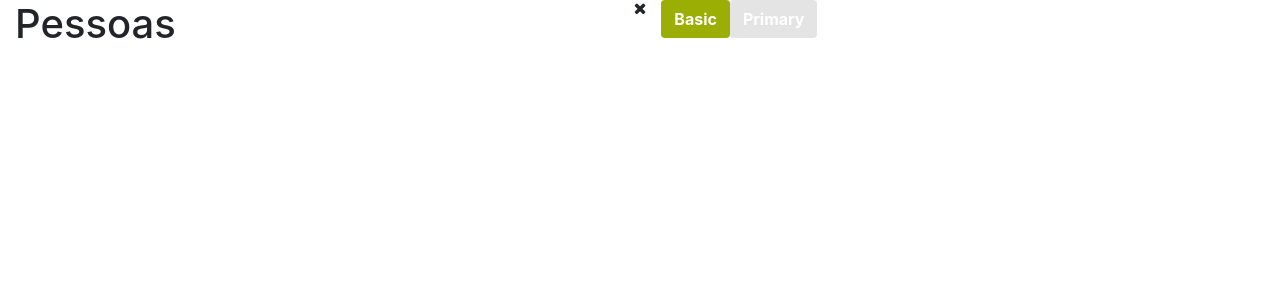
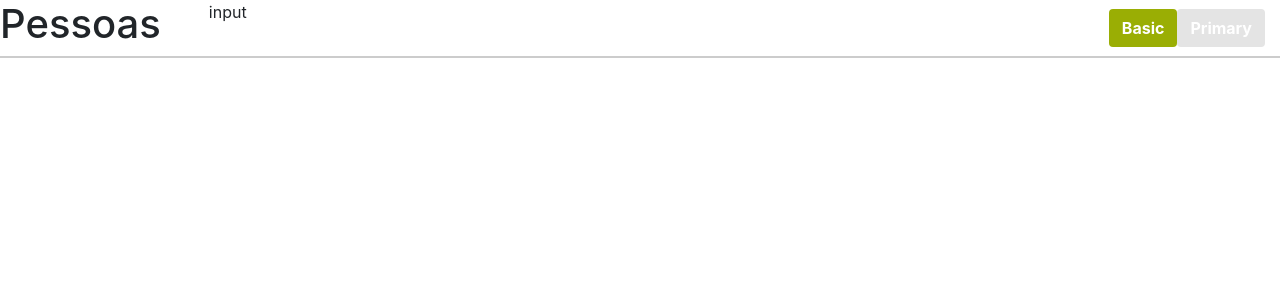
Before and after one commit to Rosanaxica/everis.SimpleProject.front, an Angular app in the folder code/: page / in a window 1280 px wide. Shown: the top 300 px of the page. Built offline with nearby package versions, Linux system fonts and the light colour scheme.

Commit message:
Padronização do componente de título: título, botões e aguardando input.

```diff
--- a/code/src/app/app.component.html
+++ b/code/src/app/app.component.html
@@ -1,3 +1,3 @@
 
-<app-title [title]='"Pessoas"' [show]='true'>
+<app-title [title]='"Pessoas"' [showSearch]=true [showAction]=true>
 </app-title>
--- a/code/src/app/shared/title/title.component.css
+++ b/code/src/app/shared/title/title.component.css
@@ -1 +1 @@
-hr {border-style: solid; border-color: #ddd; margin-top: 10px}
+hr {border: 1px solid #ccc; width: 100%; margin-top: 0}
--- a/code/src/app/shared/title/title.component.html
+++ b/code/src/app/shared/title/title.component.html
@@ -1,8 +1,10 @@
-<div class="row">
-  <h1 class="col">{{title}}</h1>
-  <i class="fa fa-close"></i>
-  <div class="nav_action col">
-    <app-save-button class="right"></app-save-button>
+<div class="row align-items-center">
+  <div class="col pl-0">
+    <h1 class="float-left mr-5">{{title}}</h1>
+    <div *ngIf="showSearch">input</div>
   </div>
-  <hr/>
+  <div class="col justify-content-end" *ngIf="showAction">
+    <app-save-button class="nav justify-content-end"></app-save-button>
+  </div>
+  <hr />
 </div>
--- a/code/src/app/shared/title/title.component.ts
+++ b/code/src/app/shared/title/title.component.ts
@@ -7,7 +7,8 @@ import { Component, OnInit, Input } from '@angular/core';
 })
 export class TitleComponent implements OnInit {
 
-  @Input() show = true;
+  @Input() showAction = true;
+  @Input() showSearch = true;
   @Input() title: string;
 
   constructor() { }
```
Also changed, not shown: code/src/app/shared/save-button/save-button.component.css (line endings or trailing spaces).
